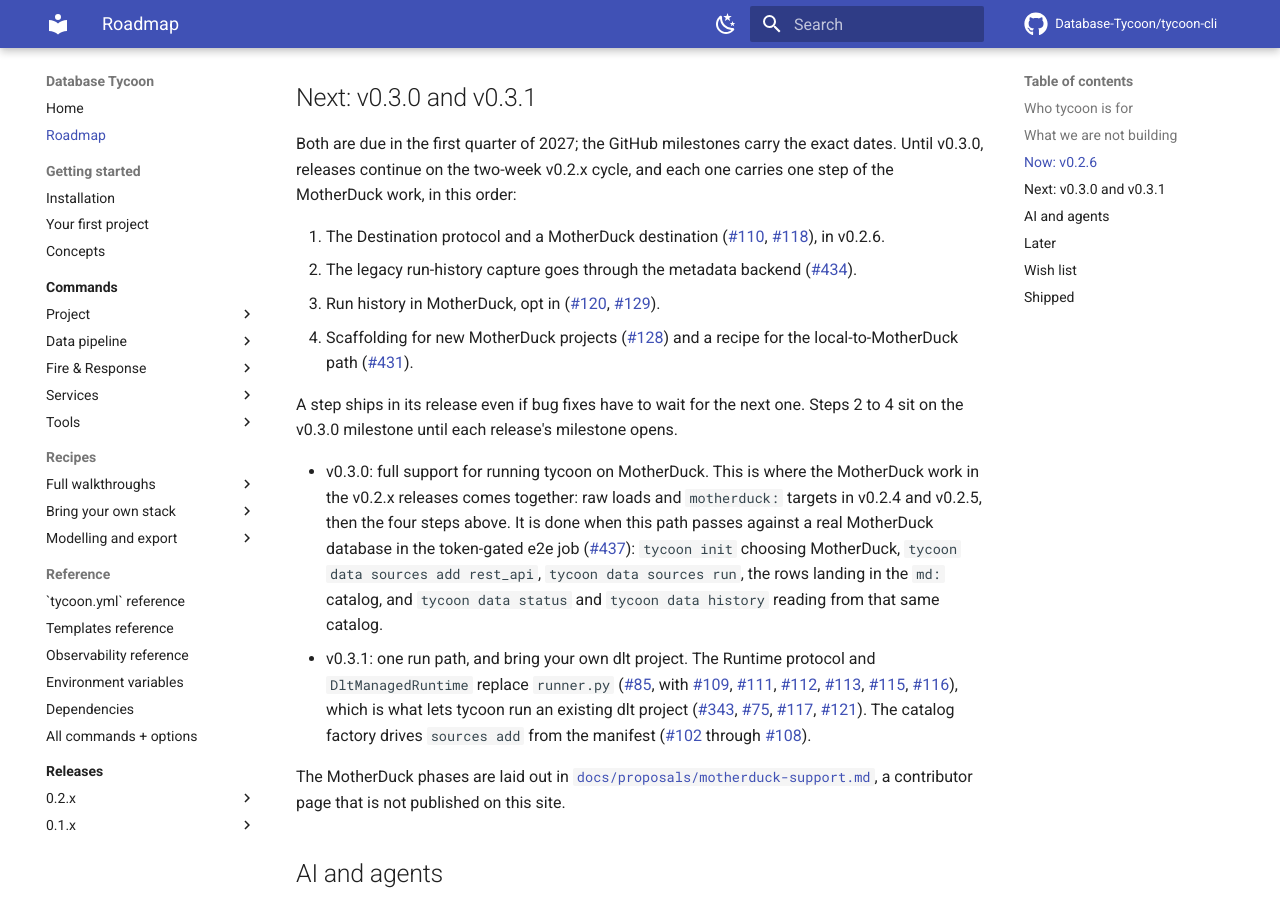
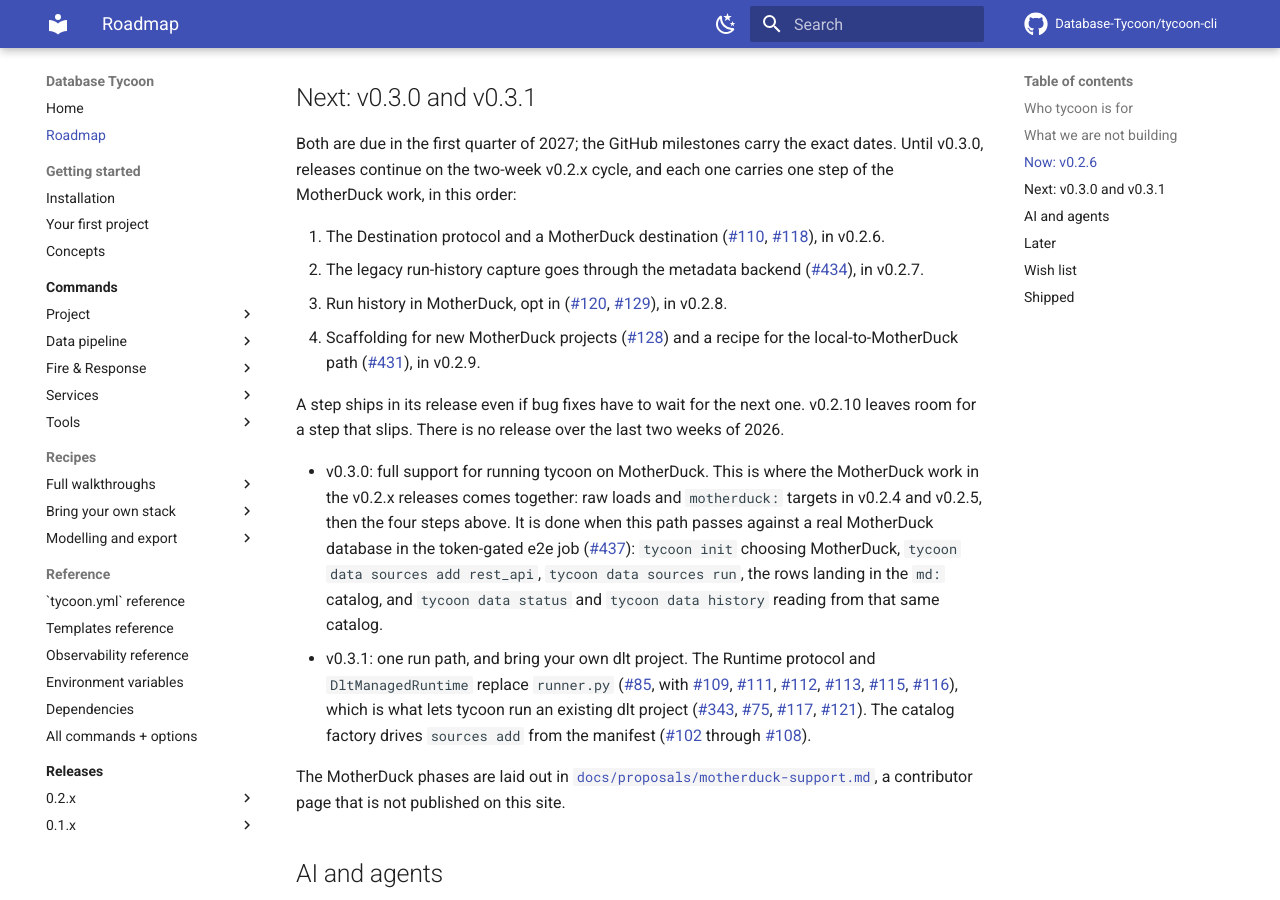
Before and after one commit to Database-Tycoon/tycoon-cli, an MkDocs documentation site: the page built from docs/roadmap.md, in a window 1280 px wide and 900 px high, scrolled down 1430 px. Built offline with MkDocs 1.6.1 and Material for MkDocs 9.7.7, drawn with Linux system fonts in a browser that asks for light colours; comment, search, counter and statistics services are not loaded.

Commit message:
docs(gh-219): name the v0.2.x release for each MotherDuck step
Co-Authored-By: Claude Opus 5.5 <noreply@anthropic.com>

```diff
--- a/docs/roadmap.md
+++ b/docs/roadmap.md
@@ -64,14 +64,14 @@ and each one carries one step of the MotherDuck work, in this order:
 1. The Destination protocol and a MotherDuck destination ([#110], [#118]),
    in v0.2.6.
 2. The legacy run-history capture goes through the metadata backend
-   ([#434]).
-3. Run history in MotherDuck, opt in ([#120], [#129]).
+   ([#434]), in v0.2.7.
+3. Run history in MotherDuck, opt in ([#120], [#129]), in v0.2.8.
 4. Scaffolding for new MotherDuck projects ([#128]) and a recipe for the
-   local-to-MotherDuck path ([#431]).
+   local-to-MotherDuck path ([#431]), in v0.2.9.
 
 A step ships in its release even if bug fixes have to wait for the next
-one. Steps 2 to 4 sit on the v0.3.0 milestone until each release's
-milestone opens.
+one. v0.2.10 leaves room for a step that slips. There is no release over
+the last two weeks of 2026.
 
 - v0.3.0: full support for running tycoon on MotherDuck. This is where the
   MotherDuck work in the v0.2.x releases comes together: raw loads and
```
